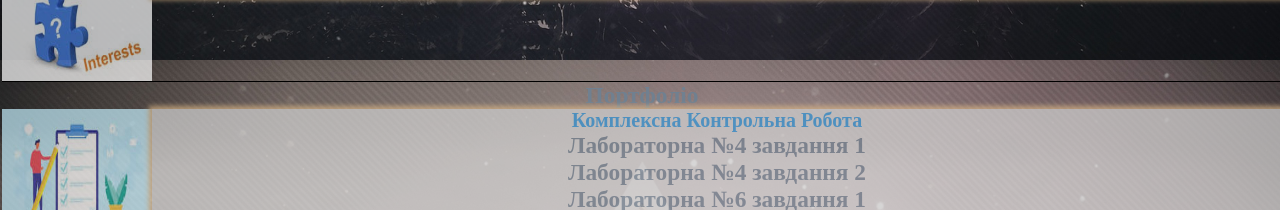
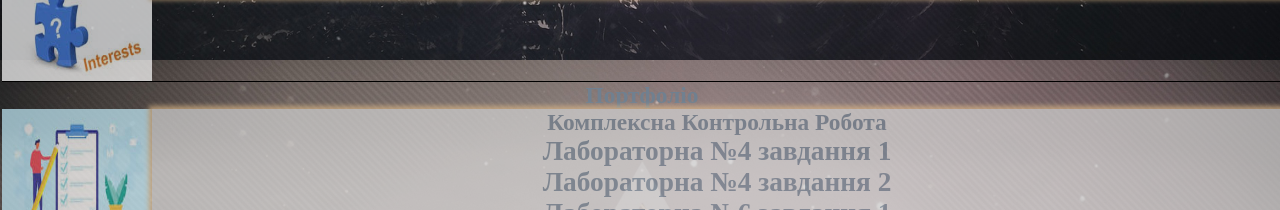
Before and after one commit to sviatoslavua/sviatoslavua.github.io, a plain HTML site: page index.html in a window 1280 px wide. Shown: the part 740-950 px from the top of the page. Drawn offline with Linux system fonts and the light colour scheme.

Commit message:
Add files via upload

```diff
--- a/index.html
+++ b/index.html
@@ -68,7 +68,7 @@
 			<div id="Portfolio" class="block_skills">
         			<img src="images/portfolio.jpg" alt="Portfolio" >
 						<h4>
-							<a href="alexis-homepage\index.html">Комплексна Контрольна Робота</a>
+							<a href="alexis-homepage\index.html"><h3>Комплексна Контрольна Робота<h3></a>
 							<a href="#"><h3>Лабораторна №4 завдання 1</h3></a>
 							<a href="#"><h3>Лабораторна №4 завдання 2</h3></a>
 							<a href="Lr6\task_lr6_1\index.html"><h3>Лабораторна №6 завдання 1</h3></a>
```
